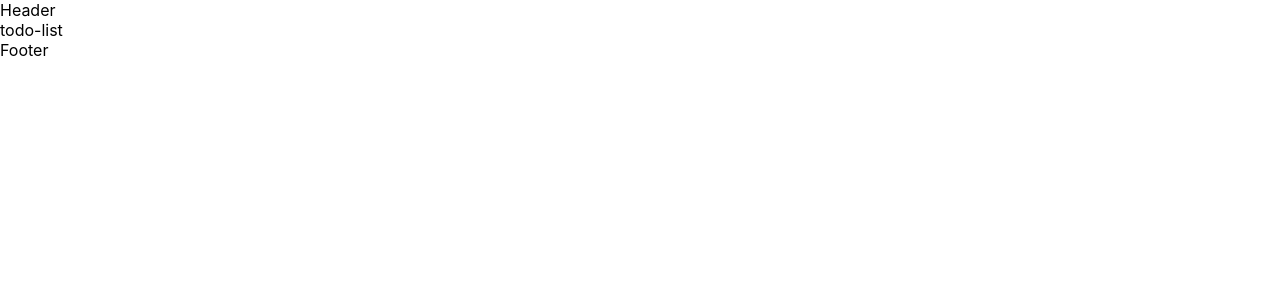
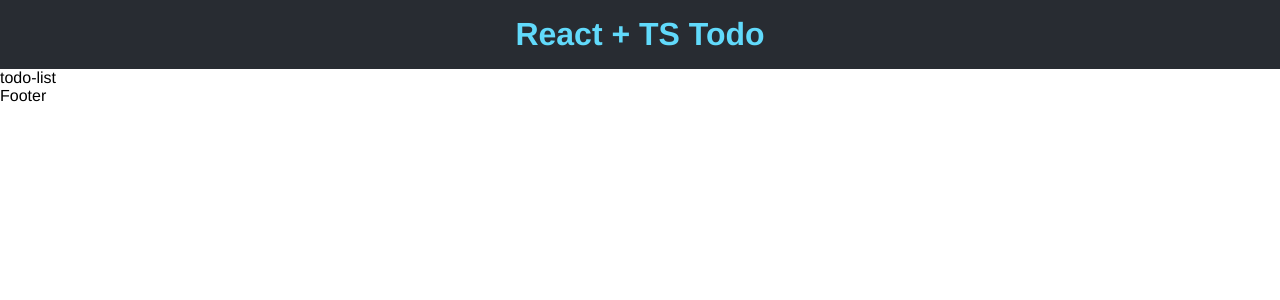
Before and after one commit to eduardoecsousa/Project_todo_list, a React (Create React App) app: page / in a window 1280 px wide. Shown: the top 300 px of the page. Built offline with nearby package versions, Linux system fonts and the light colour scheme.

Commit message:
estilização do header

```diff
--- /dev/null
+++ b/src/Global.d.ts
@@ -0,0 +1 @@
+declare module '*.module.css';
--- a/src/components/header/Header.tsx
+++ b/src/components/header/Header.tsx
@@ -1,10 +1,13 @@
 import React from 'react';
+import styles from './header.module.css';
 
 type Props = {}
 
 function Header({}: Props) {
   return (
-    <div>Header</div>
+    <header className={styles.header}>
+      <h1>React + TS Todo</h1>
+    </header>
   );
 }
 
--- /dev/null
+++ b/src/components/header/header.module.css
@@ -0,0 +1,6 @@
+.header {
+  background-color: #282c32;
+  color: #61dafb;
+  text-align: center;
+  padding: 1em;
+}
--- a/src/index.css
+++ b/src/index.css
@@ -1,13 +1,9 @@
-body {
+* {
+  padding: 0;
   margin: 0;
-  font-family: -apple-system, BlinkMacSystemFont, 'Segoe UI', 'Roboto', 'Oxygen',
-    'Ubuntu', 'Cantarell', 'Fira Sans', 'Droid Sans', 'Helvetica Neue',
-    sans-serif;
-  -webkit-font-smoothing: antialiased;
-  -moz-osx-font-smoothing: grayscale;
+  font-family: helvetica;
 }
 
-code {
-  font-family: source-code-pro, Menlo, Monaco, Consolas, 'Courier New',
-    monospace;
+.hide {
+  display: none !important;
 }
```
Also changed, not shown: src/components/header/header.modules.css (deleted).
